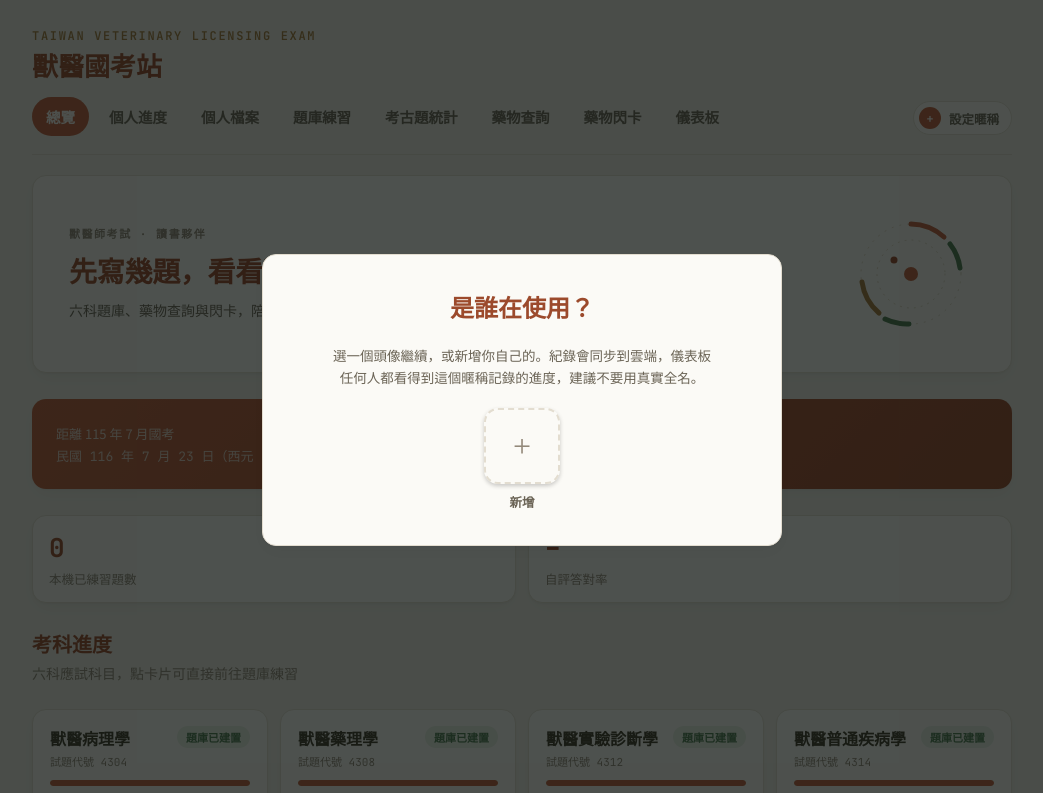
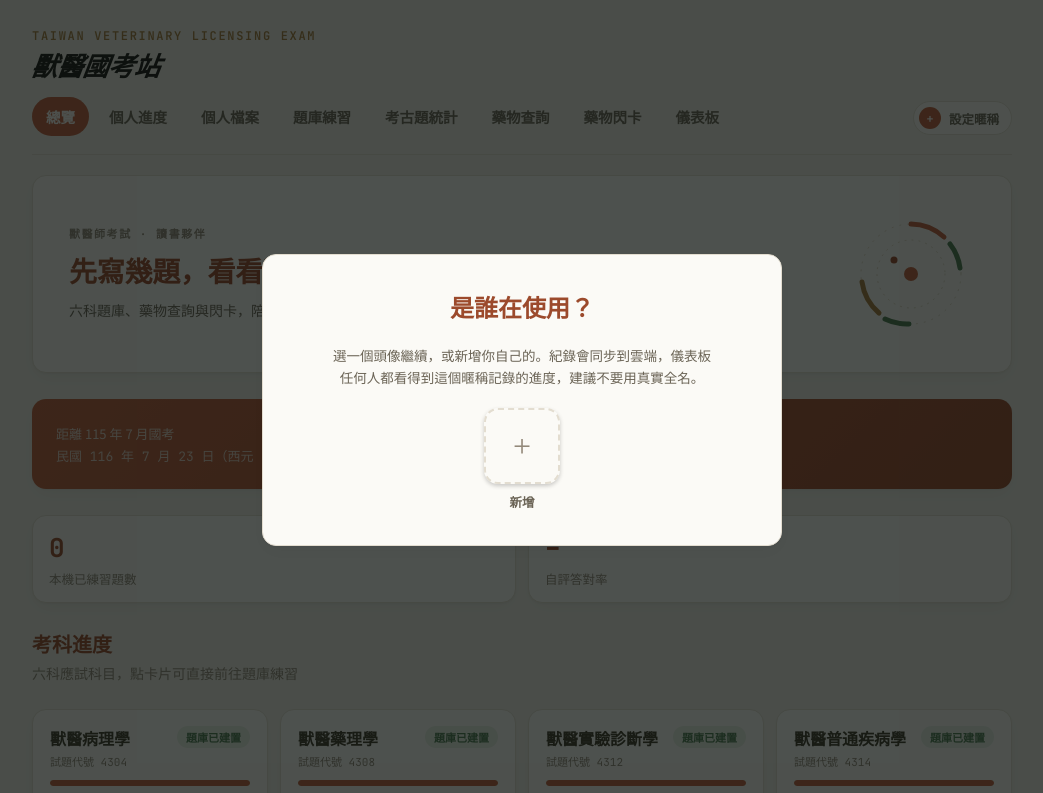
Before and after one commit to lilililiannnn/aegis-of-noesis, a plain HTML site: page index.html in a window 1280 px wide. Shown: the top 793 px of the page, without its empty margins (118-1161 px from the left). Drawn offline with Linux system fonts and the light colour scheme.

Commit message:
Restyle header title to bold black skewed wordmark
Switches 獸醫國考站 to a heavy (weight 900) skewed sans-serif treatment
to match the requested logo look.

Co-Authored-By: Claude Sonnet 5 <noreply@anthropic.com>

```diff
--- a/index.html
+++ b/index.html
@@ -3,7 +3,7 @@
 <meta name="viewport" content="width=device-width, initial-scale=1">
 <link rel="preconnect" href="https://fonts.googleapis.com">
 <link rel="preconnect" href="https://fonts.gstatic.com" crossorigin>
-<link href="https://fonts.googleapis.com/css2?family=Noto+Serif+TC:wght@500;600;700;900&family=Noto+Sans+TC:wght@400;500;600;700&family=JetBrains+Mono:wght@400;500;600;700&display=swap" rel="stylesheet">
+<link href="https://fonts.googleapis.com/css2?family=Noto+Serif+TC:wght@500;600;700;900&family=Noto+Sans+TC:wght@400;500;600;700;900&family=JetBrains+Mono:wght@400;500;600;700&display=swap" rel="stylesheet">
 <style>
 :root{
   --paper:#f0eee6;
@@ -122,12 +122,17 @@ header.top{
   font-weight:600;
 }
 .brand h1{
-  font-family:var(--font-display);
-  font-weight:700;
+  font-family:var(--font-body);
+  font-weight:900;
   font-size:26px;
   margin:0;
   text-wrap:balance;
-  color:var(--pine-strong);
+  color:#161412;
+  letter-spacing:-.01em;
+  font-style:italic;
+  transform:skewX(-8deg);
+  transform-origin:left center;
+  display:inline-block;
 }
 nav.tabs{display:flex;gap:6px;flex-wrap:wrap;}
 nav.tabs button{
```
